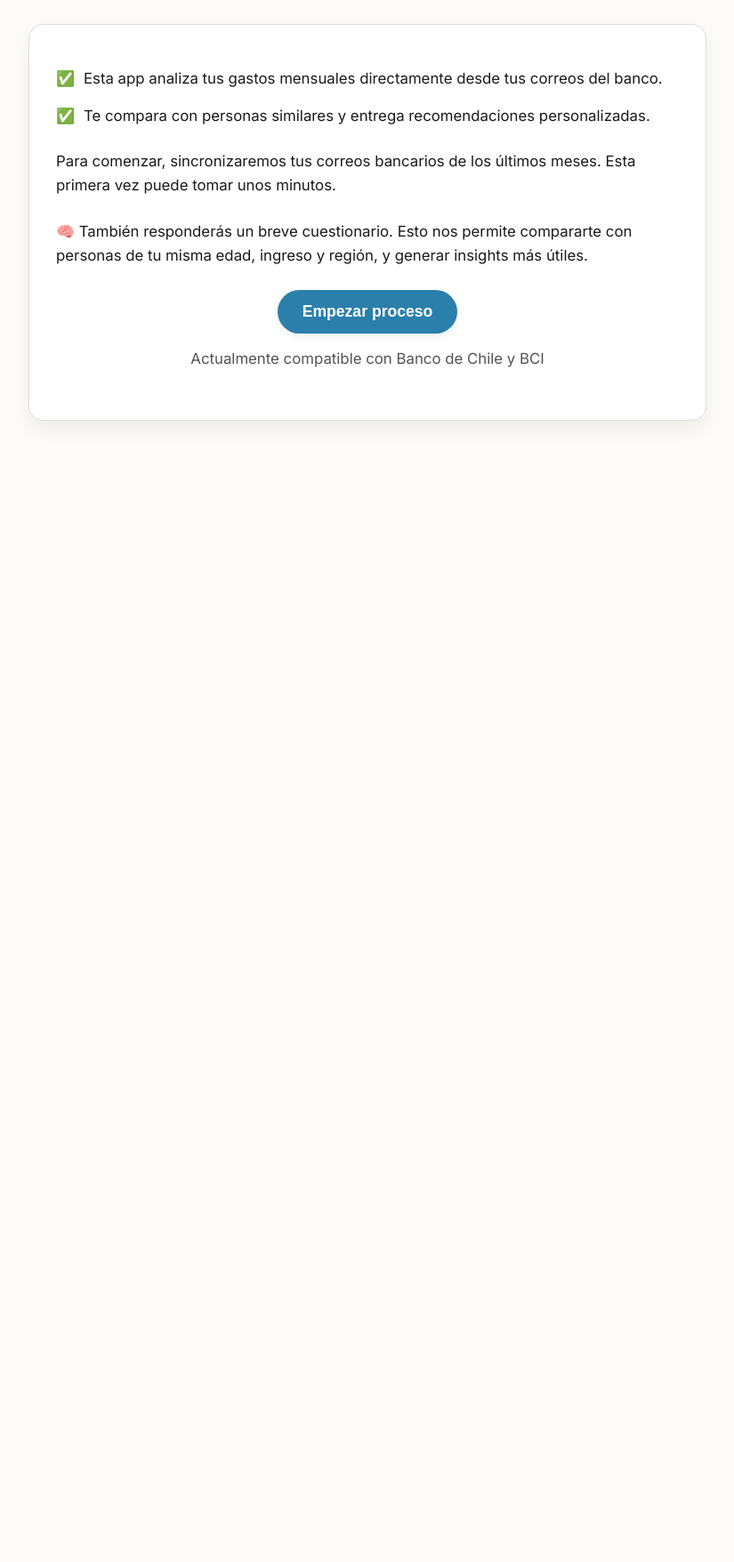
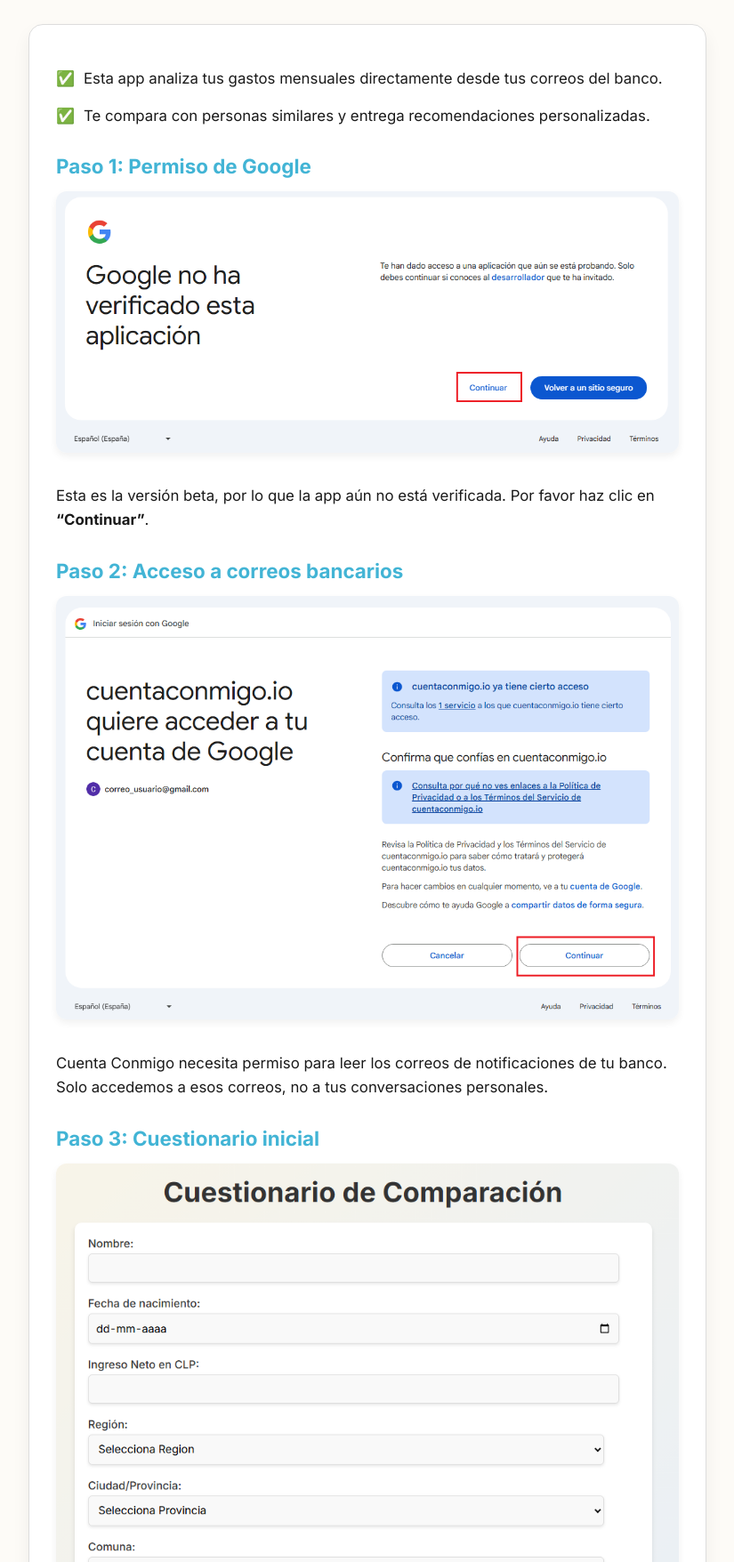
Before and after one commit to CuentaConmigo/FinanceApp, a Flask app: page / in a window 1280 px wide. Shown: the part 169-1925 px from the top of the page at 89% size, without its empty margins (227-1052 px from the left). Before the commit the page ends 642 px from the top, so only its background shows below. Run offline with Flask 3, Linux system fonts and the light colour scheme; the visitor is signed in with stand-in values (Sample User, id 1); parts of the project's set-up code (start-up, migrations or seed data) failed here and were passed over.

Commit message:
added steps and images to onboarding

```diff
--- a/templates/onboarding.html
+++ b/templates/onboarding.html
@@ -39,6 +39,13 @@
       margin-bottom: 30px;
     }
 
+    h2 {
+      font-size: 1.4rem;
+      margin-top: 30px;
+      margin-bottom: 15px;
+      color: var(--accent);
+    }
+
     .bento-card {
       background-color: var(--card-bg);
       border-radius: 16px;
@@ -74,6 +81,13 @@
       line-height: 1.6;
     }
 
+    .bento-card img {
+      width: 100%;
+      border-radius: 12px;
+      box-shadow: 0 4px 8px var(--shadow);
+      margin-bottom: 15px;
+    }
+
     .btn {
       padding: 14px 28px;
       font-size: 1.1rem;
@@ -97,7 +111,6 @@
     [data-theme='dark'] .btn:hover {
       background-color: #2a8bbf;
     }
-
 
     .disclaimer {
       font-size: 0.9rem;
@@ -131,11 +144,23 @@
       <li>Te compara con personas similares y entrega recomendaciones personalizadas.</li>
     </ul>
 
-    <p>Para comenzar, sincronizaremos tus correos bancarios de los últimos meses. Esta primera vez puede tomar unos minutos.</p>
+    <h2>Paso 1: Permiso de Google</h2>
+    <img src="{{ url_for('static', filename='images/step1_verificacion_google.png') }}" alt="Paso 1">
+    <p>Esta es la versión beta, por lo que la app aún no está verificada. Por favor haz clic en <strong>“Continuar”</strong>.</p>
 
-    <p>🧠 También responderás un breve cuestionario. Esto nos permite compararte con personas de tu misma edad, ingreso y región, y generar insights más útiles.</p>
+    <h2>Paso 2: Acceso a correos bancarios</h2>
+    <img src="{{ url_for('static', filename='images/step2_permiso_correos.png') }}" alt="Paso 2">
+    <p>Cuenta Conmigo necesita permiso para leer los correos de notificaciones de tu banco. Solo accedemos a esos correos, no a tus conversaciones personales.</p>
 
-    <form action="{{ url_for('start_sync') }}" method="post" style="text-align:center;">
+    <h2>Paso 3: Cuestionario inicial</h2>
+    <img src="{{ url_for('static', filename='images/step3_cuestionario.png') }}" alt="Paso 3">
+    <p>Completa un breve cuestionario para que podamos compararte con personas similares en edad, ingreso y región. ¡Verás más visualizaciones a medida que crezcan los usuarios!</p>
+
+    <h2>Paso 4: Sincronización de correos</h2>
+    <img src="{{ url_for('static', filename='images/step4_sincronizacion.png') }}" alt="Paso 4">
+    <p>Se sincronizarán tus correos para analizar los gastos de los últimos meses. Este proceso puede tardar unos minutos.</p>
+
+    <form action="{{ url_for('start_sync') }}" method="post" style="text-align:center; margin-top: 30px;">
       <button type="submit" class="btn">Empezar proceso</button>
     </form>
 
```
Also changed, not shown: static/images/step1_verificacion_google.png (added), static/images/step2_permiso_correos.png (added), static/images/step3_cuestionario.png (added), static/images/step4_sincronizacion.png (added).
